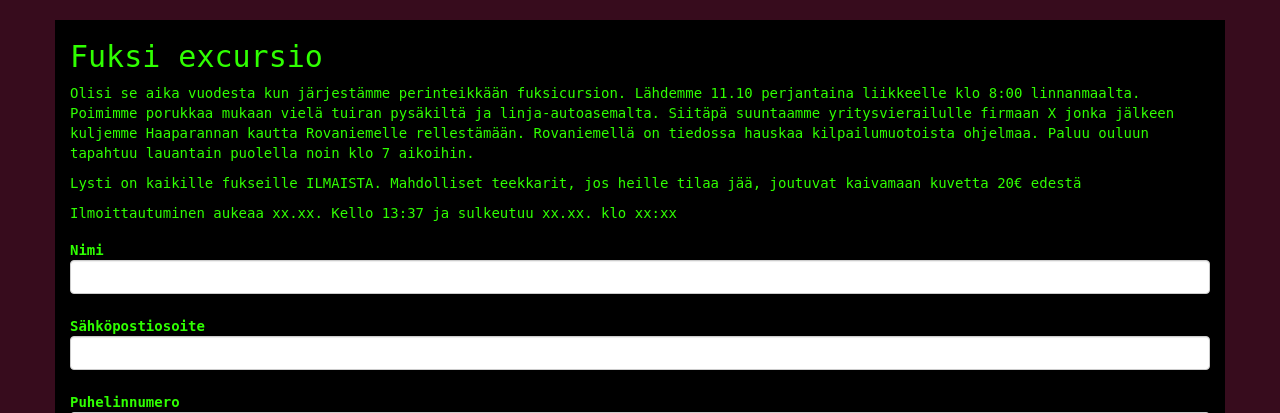
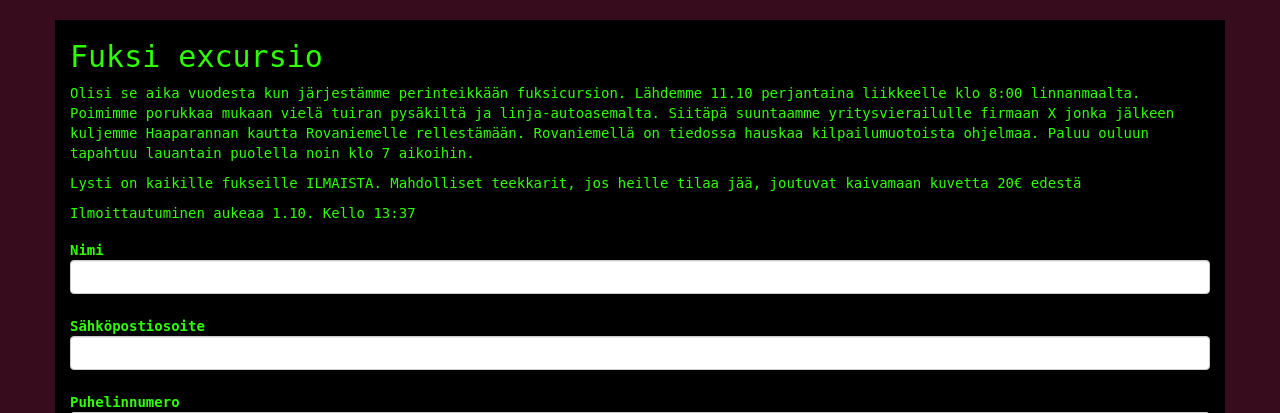
Before and after one commit to Glukoosi/flaskquery, a Flask app: page / in a window 1280 px wide. Shown: the top 413 px of the page. Run offline with Flask 2, Linux system fonts and the light colour scheme; data that the repository does not hold is empty; some libraries are stand-ins or nearby versions.

Commit message:
fixed dates

```diff
--- a/app/routes.py
+++ b/app/routes.py
@@ -16,7 +16,7 @@ basic_auth = BasicAuth(app)
 def index():
     form = Form()
 
-    starttime = datetime(2019, 9, 24, 13, 37, 00)
+    starttime = datetime(2019, 10, 1, 13, 37, 00)
     endtime = datetime(2019, 10, 10, 23, 59, 59)
     nowtime = datetime.now()
 
--- a/app/templates/index.html
+++ b/app/templates/index.html
@@ -26,7 +26,7 @@
            Lysti on kaikille fukseille ILMAISTA. Mahdolliset teekkarit, jos heille tilaa jää, joutuvat kaivamaan kuvetta 20€ edestä
         </p>
         <p>
-            Ilmoittautuminen aukeaa xx.xx. Kello 13:37 ja sulkeutuu xx.xx. klo xx:xx
+            Ilmoittautuminen aukeaa 1.10. Kello 13:37
         </p>
         {% if starttime < nowtime < endtime %}
             <form class="form form-horizontal" method="post" role="form">
```
